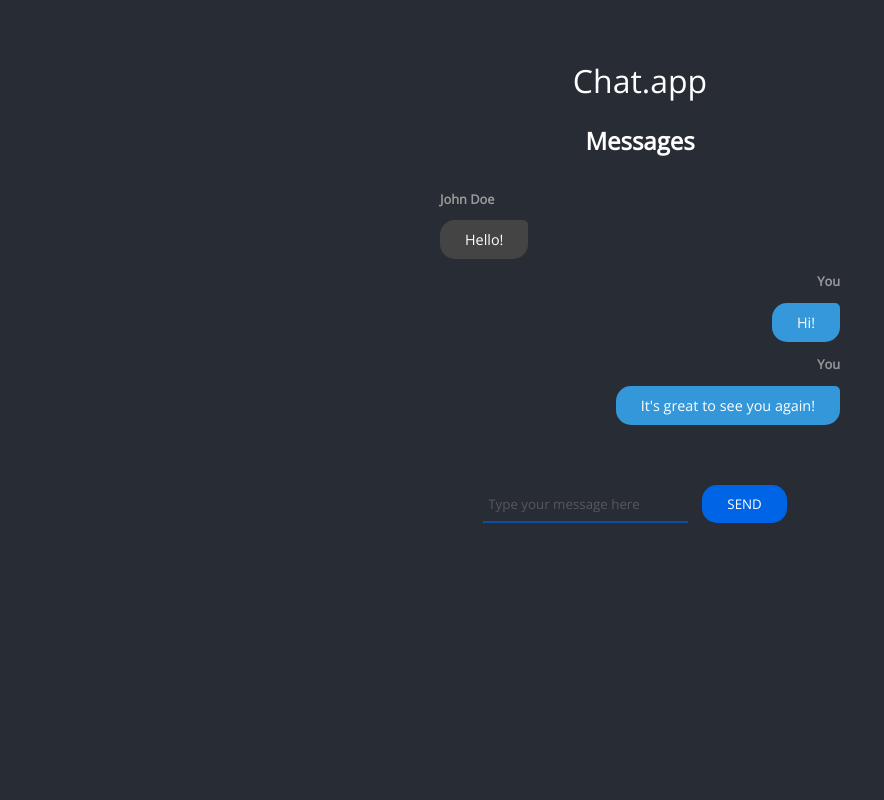
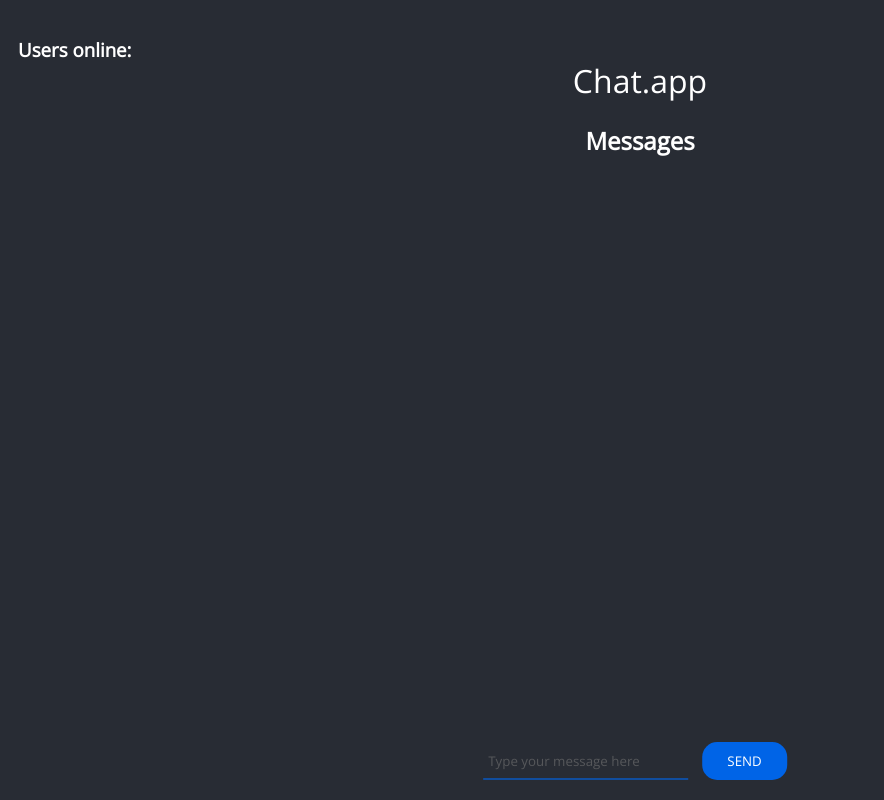
Before and after one commit to HugoQ26/websockets, a website: page client/index.html in a window 1280 px wide. Both pictures are taken after typing "Sample" into the empty fields and a click on the button "JOIN". Shown: the whole page, without its empty margins (0-884 px from the left). Drawn offline with nearby package versions, Linux system fonts and the light colour scheme; no server answers.

Commit message:
add users online

```diff
--- a/client/app.js
+++ b/client/app.js
@@ -6,8 +6,11 @@ const messagesList = document.getElementById('messages-list');
 const addMessageForm = document.getElementById('add-messages-form');
 const userNameInput = document.getElementById('username');
 const messageContentInput = document.getElementById('message-content');
+const usersList = document.getElementById('users-online');
+const usersCount = document.getElementById('users-count');
 
 let userName = '';
+let users = [];
 
 const login = event => {
   event.preventDefault();
@@ -58,3 +61,18 @@ const sendMessage = event => {
 addMessageForm.addEventListener('submit', sendMessage);
 
 socket.on('message', ({ author, content }) => addMessage(author, content));
+
+const handleUsers = usr => {
+  users = [...usr];
+  usersCount.innerHTML = `Users online: ${users.length}`;
+  usersList.innerHTML = '';
+  for (const u of users) {
+    const content = `
+              <li>${u.name}</li>
+             `;
+    usersList.insertAdjacentHTML('beforeend', content);
+  }
+  console.log(users);
+};
+
+socket.on('users', ({ users }) => handleUsers(users));
--- a/client/index.html
+++ b/client/index.html
@@ -26,31 +26,18 @@
         <button class="btn" type="submit">Join</button>
       </form>
 
+      <!-- USERS SECTION -->
+      <section class="users-section" id="users-section">
+        <h3 id="users-count">Users online:</h3>
+        <ul id="users-online"></ul>
+      </section>
+
       <!-- MESSAGES SECTION -->
       <section class="messages-section" id="messages-section">
         <h2>Messages</h2>
 
         <!-- messages list -->
-        <ul class="messages-section__list" id="messages-list">
-          <li class="message">
-            <h3 class="message__author">John Doe</h3>
-            <div class="message__content">
-              Hello!
-            </div>
-          </li>
-          <li class="message message--self">
-            <h3 class="message__author">You</h3>
-            <div class="message__content">
-              Hi!
-            </div>
-          </li>
-          <li class="message message--self message--received">
-            <h3 class="message__author">You</h3>
-            <div class="message__content">
-              It's great to see you again!
-            </div>
-          </li>
-        </ul>
+        <ul class="messages-section__list" id="messages-list"></ul>
 
         <!-- messages form -->
         <form id="add-messages-form">
--- a/client/style.css
+++ b/client/style.css
@@ -6,6 +6,7 @@ body {
   font-family: 'Open Sans', sans-serif;
   padding: 30px;
   text-align: center;
+  position: relative;
 }
 
 h1 {
@@ -15,6 +16,13 @@ h1 {
 p {
   color: #999;
   font-size: 0.8rem;
+}
+
+#add-messages-form {
+  position: fixed;
+  bottom: 0;
+  left: 50%;
+  transform: translateX(-50%);
 }
 
 .btn {
@@ -113,6 +121,18 @@ p {
   display: block;
 }
 
+.users-section {
+  position: absolute;
+  left: 10px;
+  top: 10px;
+  text-align: left;
+}
+
+.users-section ul {
+  list-style: none;
+  text-align: left;
+}
+
 @-webkit-keyframes fadeIn {
   from {
     opacity: 0;
--- a/server.js
+++ b/server.js
@@ -35,6 +35,7 @@ io.on('connection', socket => {
 
   socket.on('newMember', ({ user }) => {
     users.push({ name: user, id: socket.id });
+    io.emit('users', { users });
     userName = user;
     socket.broadcast.emit('message', {
       author: 'Chat Bot',
@@ -47,6 +48,8 @@ io.on('connection', socket => {
 
     users = users.filter(user => user.id !== socket.id);
 
+    io.emit('users', { users });
+
     socket.broadcast.emit('message', {
       author: 'Chat Bot',
       content: `${userName} has left the conversation... :(`,
```
